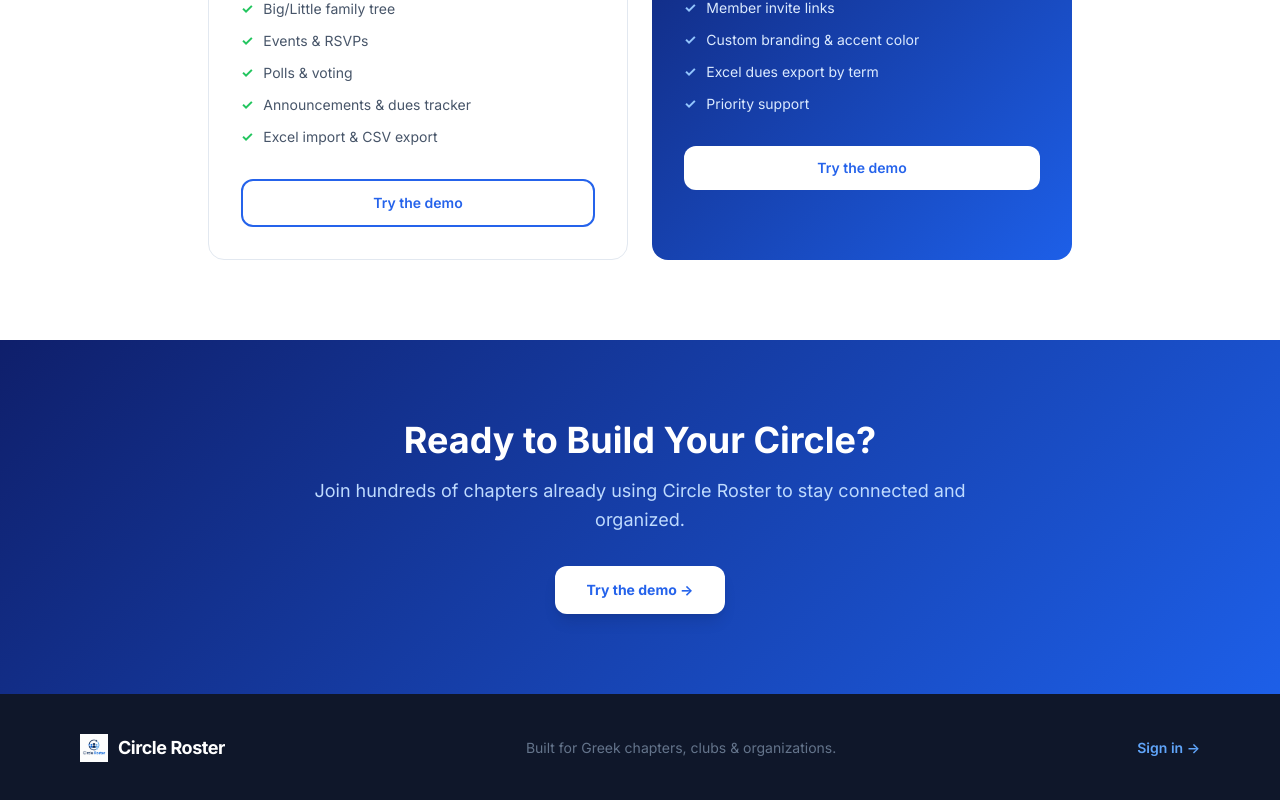
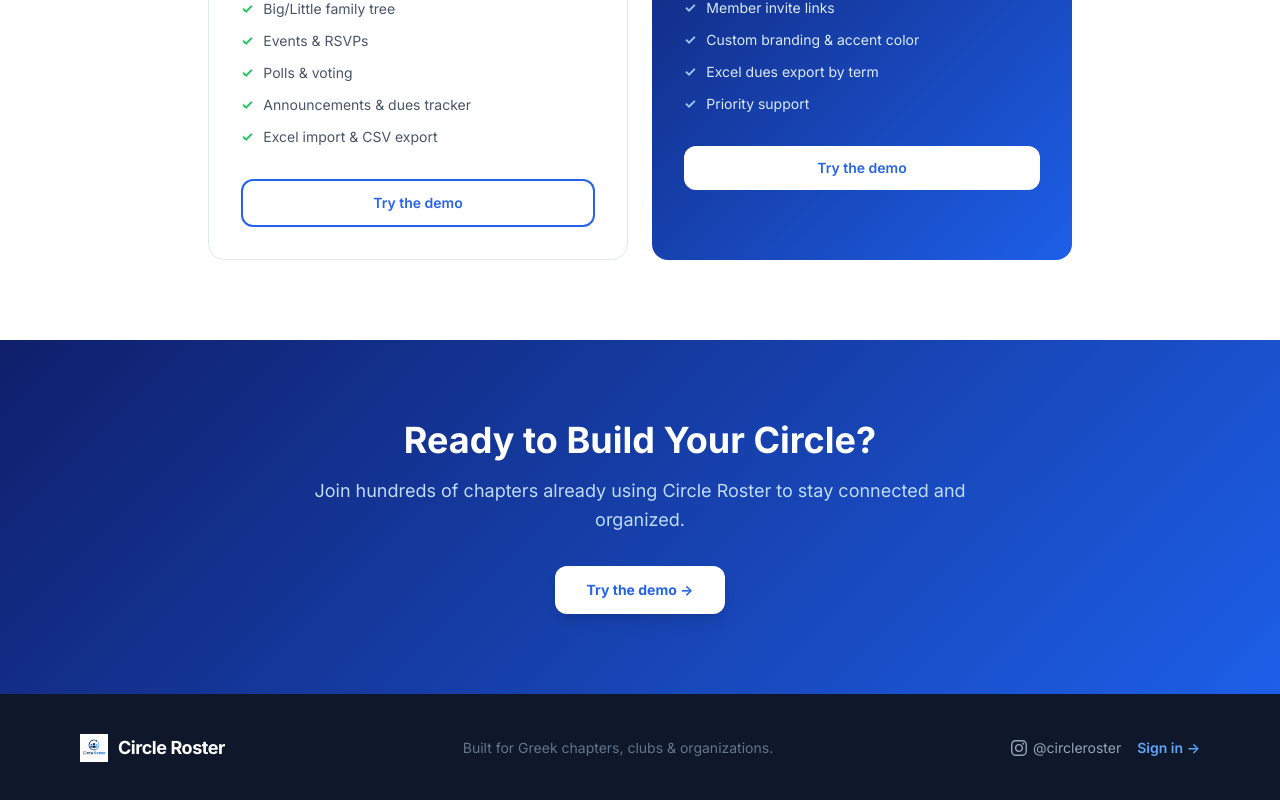
Before and after one commit to carsonburt/circle-roster, a React (Vite) app: page / in a window 1280 px wide. Shown: the part 3315-4115 px from the top of the page. Built offline with nearby package versions, Linux system fonts and the light colour scheme.

Commit message:
add Instagram link to footer

```diff
--- a/src/pages/LandingPage.jsx
+++ b/src/pages/LandingPage.jsx
@@ -494,6 +494,18 @@ export default function LandingPage() {
           <p className="text-sm text-slate-500">
             Built for Greek chapters, clubs & organizations.
           </p>
+          <div className="flex items-center gap-4">
+            <a
+              href="https://www.instagram.com/circleroster"
+              target="_blank"
+              rel="noopener noreferrer"
+              className="flex items-center gap-1.5 text-sm text-slate-400 hover:text-pink-400 transition-colors"
+            >
+              <svg className="w-4 h-4" viewBox="0 0 24 24" fill="currentColor">
+                <path d="M12 2.163c3.204 0 3.584.012 4.85.07 3.252.148 4.771 1.691 4.919 4.919.058 1.265.069 1.645.069 4.849 0 3.205-.012 3.584-.069 4.849-.149 3.225-1.664 4.771-4.919 4.919-1.266.058-1.644.07-4.85.07-3.204 0-3.584-.012-4.849-.07-3.26-.149-4.771-1.699-4.919-4.92-.058-1.265-.07-1.644-.07-4.849 0-3.204.013-3.583.07-4.849.149-3.227 1.664-4.771 4.919-4.919 1.266-.057 1.645-.069 4.849-.069zm0-2.163c-3.259 0-3.667.014-4.947.072-4.358.2-6.78 2.618-6.98 6.98-.059 1.281-.073 1.689-.073 4.948 0 3.259.014 3.668.072 4.948.2 4.358 2.618 6.78 6.98 6.98 1.281.058 1.689.072 4.948.072 3.259 0 3.668-.014 4.948-.072 4.354-.2 6.782-2.618 6.979-6.98.059-1.28.073-1.689.073-4.948 0-3.259-.014-3.667-.072-4.947-.196-4.354-2.617-6.78-6.979-6.98-1.281-.059-1.69-.073-4.949-.073zm0 5.838c-3.403 0-6.162 2.759-6.162 6.162s2.759 6.163 6.162 6.163 6.162-2.759 6.162-6.163c0-3.403-2.759-6.162-6.162-6.162zm0 10.162c-2.209 0-4-1.79-4-4 0-2.209 1.791-4 4-4s4 1.791 4 4c0 2.21-1.791 4-4 4zm6.406-11.845c-.796 0-1.441.645-1.441 1.44s.645 1.44 1.441 1.44c.795 0 1.439-.645 1.439-1.44s-.644-1.44-1.439-1.44z"/>
+              </svg>
+              @circleroster
+            </a>
             <Link
               to="/login"
               className="text-sm text-blue-400 hover:text-blue-300 font-semibold transition-colors"
@@ -501,6 +513,7 @@ export default function LandingPage() {
               Sign in →
             </Link>
           </div>
+        </div>
       </footer>
 
     </div>
```
Lines whose indentation alone changed are shown as unchanged.
